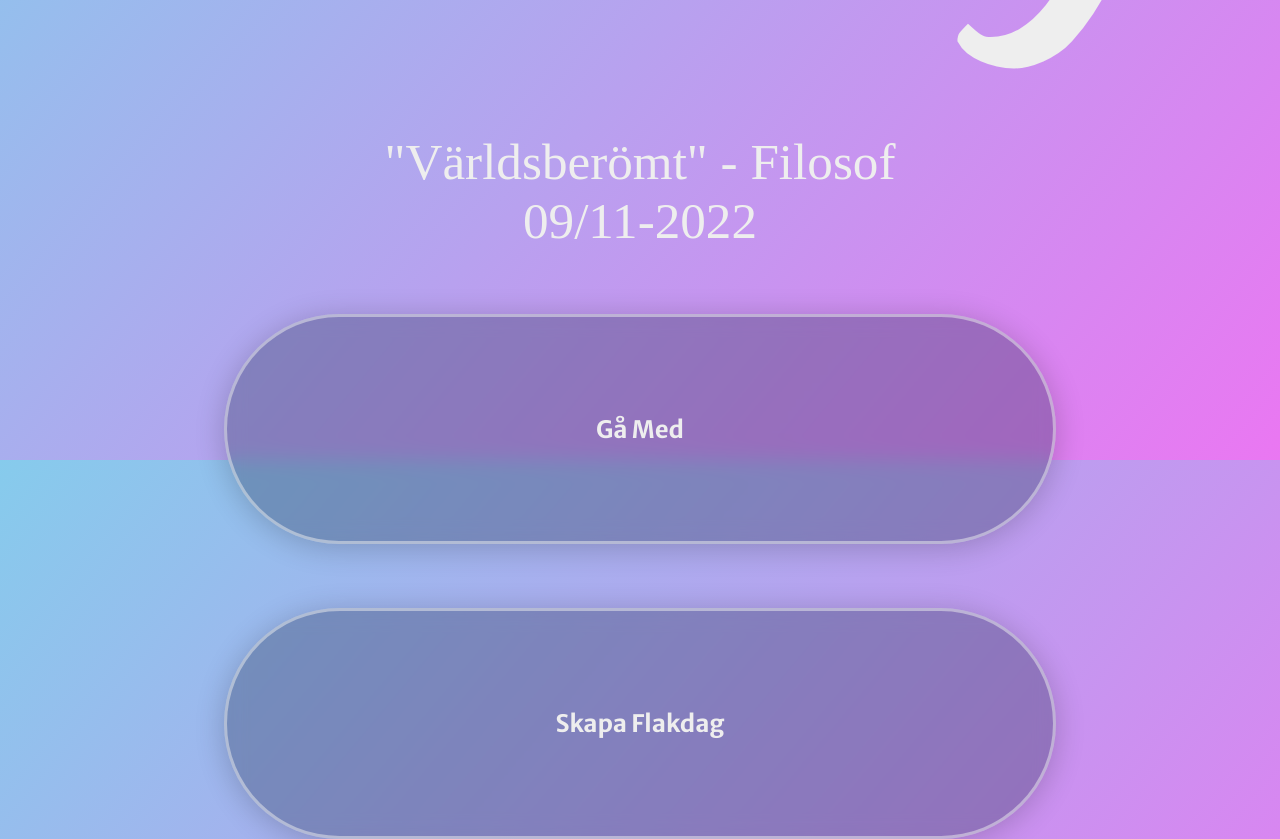
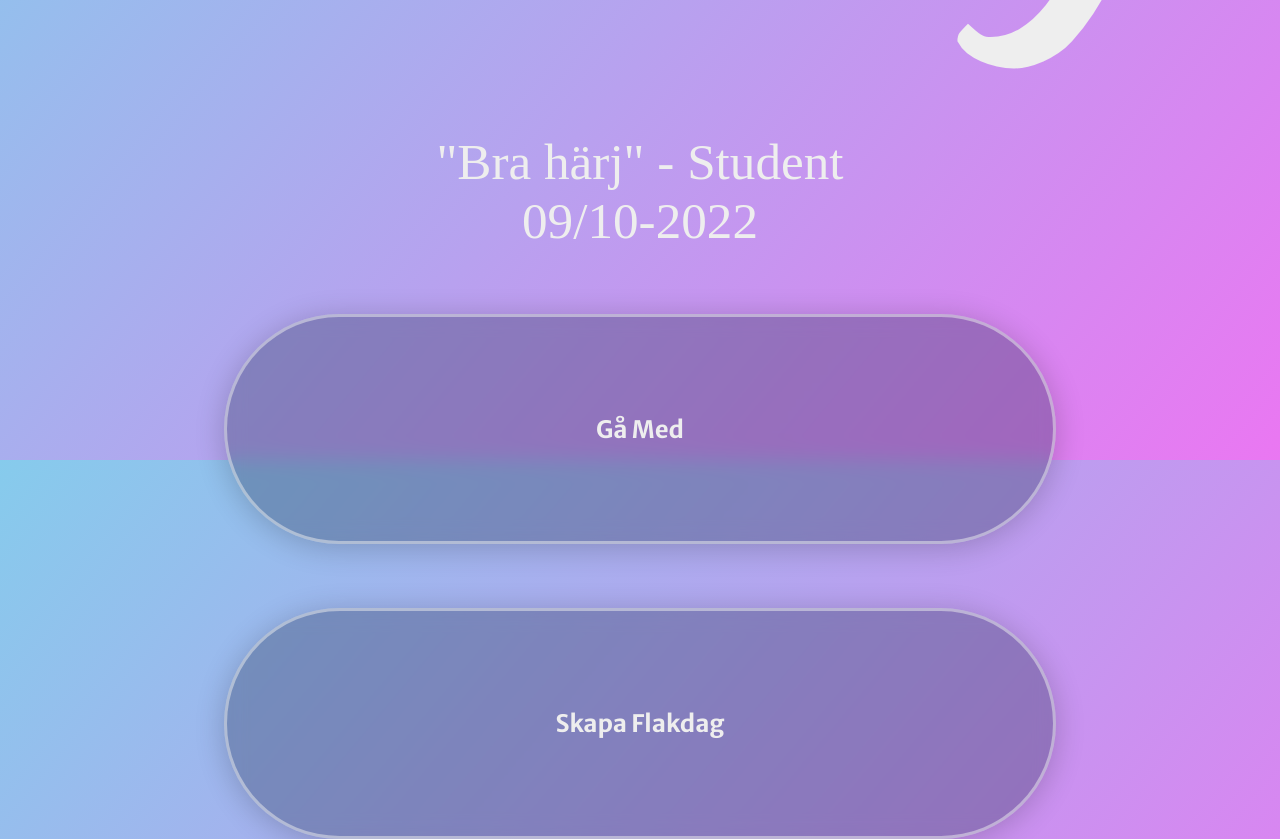
Before and after one commit to albintillas/flakdagsappen, a React (Create React App) app: page / in a window 1280 px wide. Shown: the part 1140-1979 px from the top of the page. Built offline with nearby package versions, Linux system fonts and the light colour scheme.

Commit message:
Update StartPage.js

```diff
--- a/src/pages/StartPage.js
+++ b/src/pages/StartPage.js
@@ -34,9 +34,9 @@ function StartPage(){
 
             <h1 className='startMainText'>Flakdag</h1>
 
-            <p className='startSubText'>"Världsberömt" - Filosof</p>
+            <p className='startSubText'>"Bra härj" - Student</p>
 
-            <p className='startSubText'>09/11-2022</p>
+            <p className='startSubText'>09/10-2022</p>
 
             <div style={{
                 display:'flex',
```
